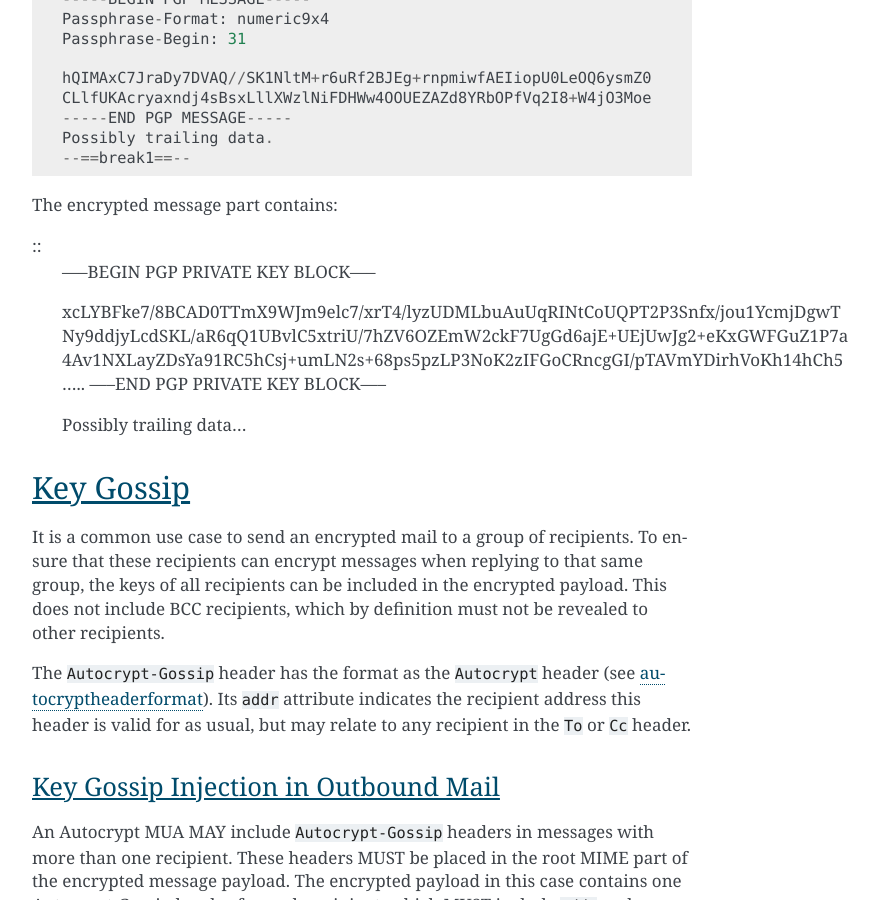
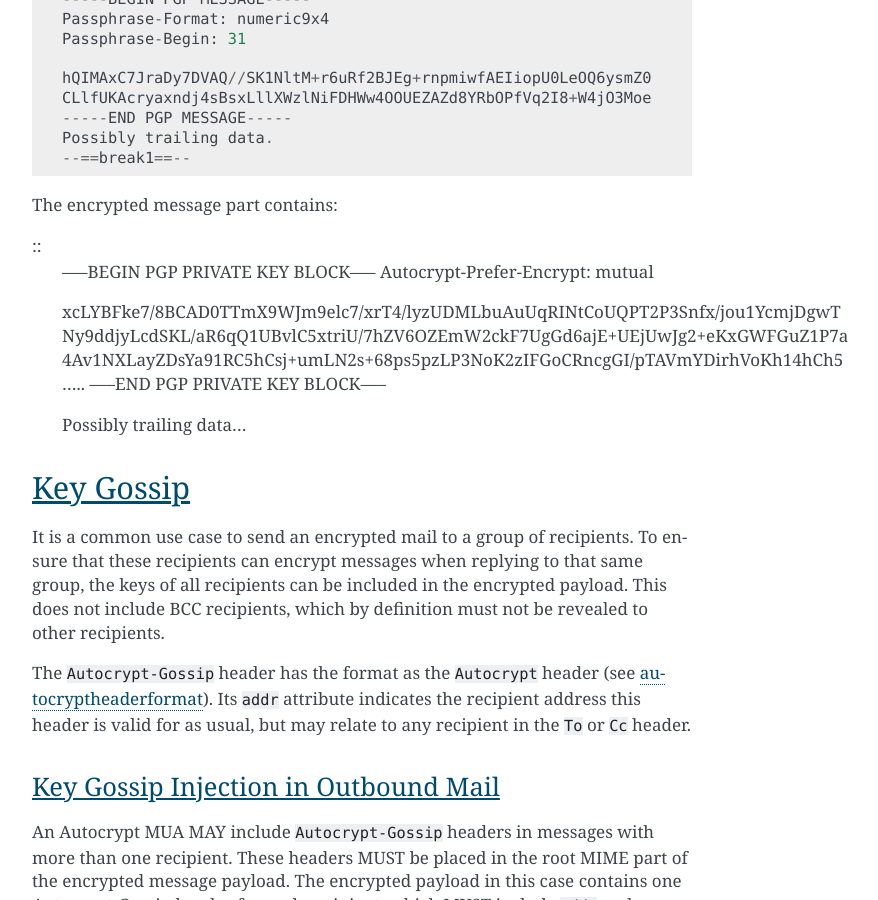
Before and after one commit to autocrypt/autocrypt, a Sphinx documentation site: the page built from doc/level1.rst, in a window 1280 px wide and 900 px high, scrolled down 14815 px. Shown: the whole window, without its empty margins (388-1266 px from the left). Built offline with Sphinx 7.4.7, drawn with Linux system fonts in a browser that asks for light colours.

Commit message:
updated example to include header

```diff
--- a/doc/level1.rst
+++ b/doc/level1.rst
@@ -678,6 +678,7 @@ The encrypted message part contains:
 
 ::
    -----BEGIN PGP PRIVATE KEY BLOCK-----
+   Autocrypt-Prefer-Encrypt: mutual
 
    xcLYBFke7/8BCAD0TTmX9WJm9elc7/xrT4/lyzUDMLbuAuUqRINtCoUQPT2P3Snfx/jou1YcmjDgwT
    Ny9ddjyLcdSKL/aR6qQ1UBvlC5xtriU/7hZV6OZEmW2ckF7UgGd6ajE+UEjUwJg2+eKxGWFGuZ1P7a
```
